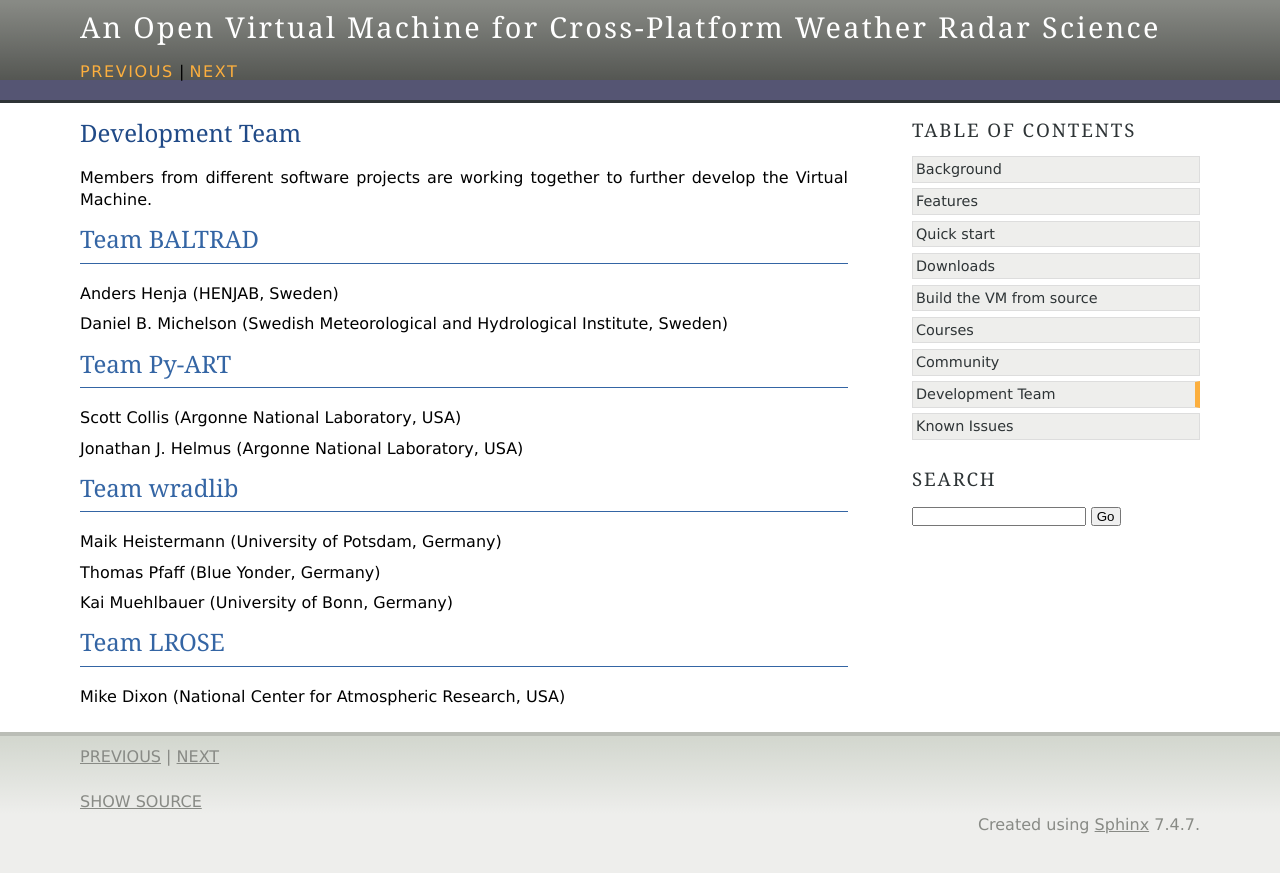
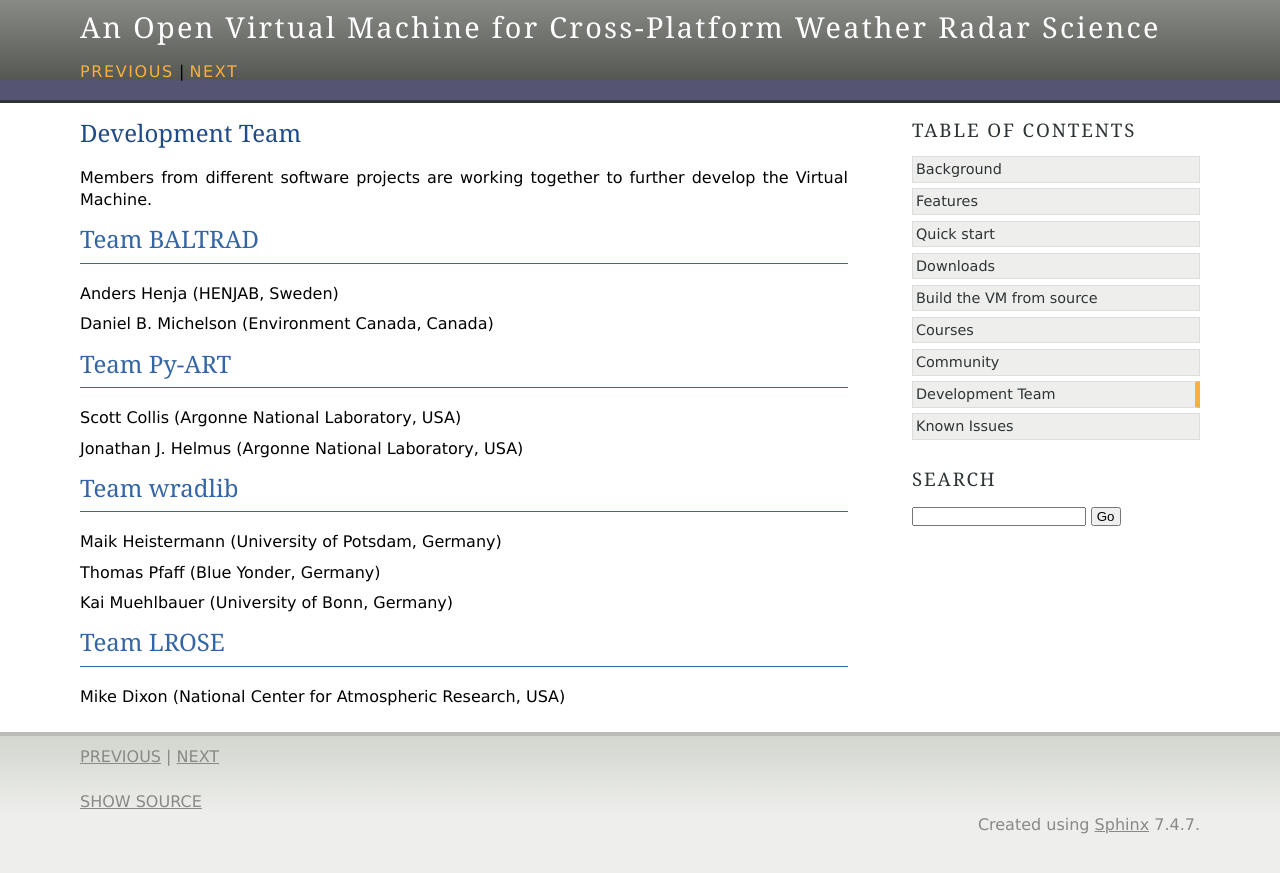
Before and after one commit to openradar/oss_weather_radar_vm, a Sphinx documentation site: the page built from doc/source/team.rst, in a window 1280 px wide. Shown: the top 873 px of the page. Built offline with Sphinx 7.4.7, drawn with Linux system fonts in a browser that asks for light colours; formulas are drawn with MathJax 3.

Commit message:
ENH: Affiliation change

```diff
--- a/doc/source/team.rst
+++ b/doc/source/team.rst
@@ -10,7 +10,7 @@ Team BALTRAD
 
 Anders Henja (HENJAB, Sweden)
 
-Daniel B. Michelson (Swedish Meteorological and Hydrological Institute, Sweden)
+Daniel B. Michelson (Environment Canada, Canada)
 
 
 Team Py-ART
```
